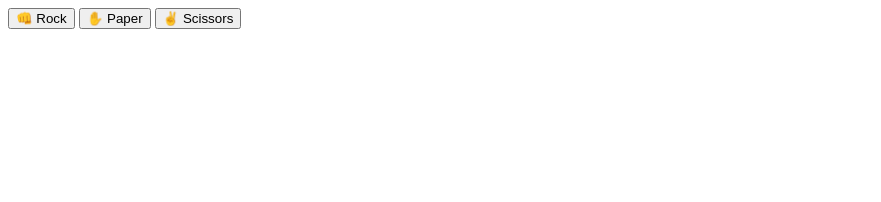
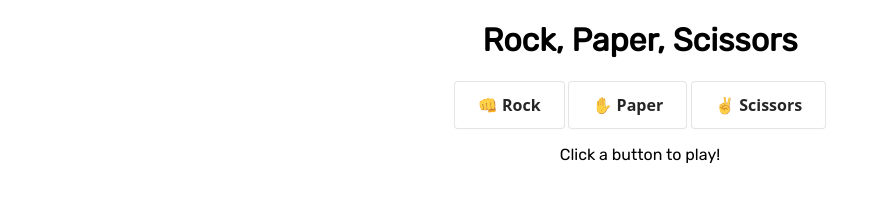
Before and after one commit to ghall89/rock-paper-scissors, a plain HTML site: page index.html in a window 1280 px wide. Shown: the whole page, without its empty margins (0-881 px from the left). Drawn offline with Linux system fonts and the light colour scheme.

Commit message:
making it pretty

```diff
--- a/index.html
+++ b/index.html
@@ -7,12 +7,15 @@
 		<link rel="stylesheet" href="style.css" />
 	</head>
 	<body>
-		<button id="rock" onClick="play(event)">👊 Rock</button>
-		<button id="paper" onClick="play(event)">✋ Paper</button>
-		<button id="scissors" onClick="play(event)">✌️ Scissors</button>
+		<h1>Rock, Paper, Scissors</h1>
+		<div>
+			<button id="rock" onClick="play(event)">👊 Rock</button>
+			<button id="paper" onClick="play(event)">✋ Paper</button>
+			<button id="scissors" onClick="play(event)">✌️ Scissors</button>
+		</div>
 
 		<div>
-			<p id="result"></p>
+			<p id="result">Click a button to play!</p>
 		</div>
 		<script src="app.js"></script>
 	</body>
--- a/style.css
+++ b/style.css
@@ -0,0 +1,57 @@
+@import url('https://fonts.googleapis.com/css2?family=Rubik&display=swap');
+
+* {
+	font-family: 'Rubik', sans-serif;
+}
+
+body {
+	text-align: center;
+}
+
+button {
+	align-items: center;
+	background-color: #ffffff;
+	border: 1px solid rgba(0, 0, 0, 0.1);
+	border-radius: 0.25rem;
+	box-shadow: rgba(0, 0, 0, 0.02) 0 1px 3px 0;
+	box-sizing: border-box;
+	color: rgba(0, 0, 0, 0.85);
+	cursor: pointer;
+	display: inline-flex;
+	font-family: system-ui, -apple-system, system-ui, 'Helvetica Neue', Helvetica,
+		Arial, sans-serif;
+	font-size: 16px;
+	font-weight: 600;
+	justify-content: center;
+	line-height: 1.25;
+	margin: 0;
+	min-height: 3rem;
+	padding: calc(0.875rem - 1px) calc(1.5rem - 1px);
+	position: relative;
+	text-decoration: none;
+	transition: all 250ms;
+	user-select: none;
+	-webkit-user-select: none;
+	touch-action: manipulation;
+	vertical-align: baseline;
+	width: auto;
+}
+
+button:hover,
+button:focus {
+	border-color: rgba(0, 0, 0, 0.15);
+	box-shadow: rgba(0, 0, 0, 0.1) 0 4px 12px;
+	color: rgba(0, 0, 0, 0.65);
+}
+
+button:hover {
+	transform: translateY(-1px);
+}
+
+button:active {
+	background-color: #f0f0f1;
+	border-color: rgba(0, 0, 0, 0.15);
+	box-shadow: rgba(0, 0, 0, 0.06) 0 2px 4px;
+	color: rgba(0, 0, 0, 0.65);
+	transform: translateY(0);
+}
```
